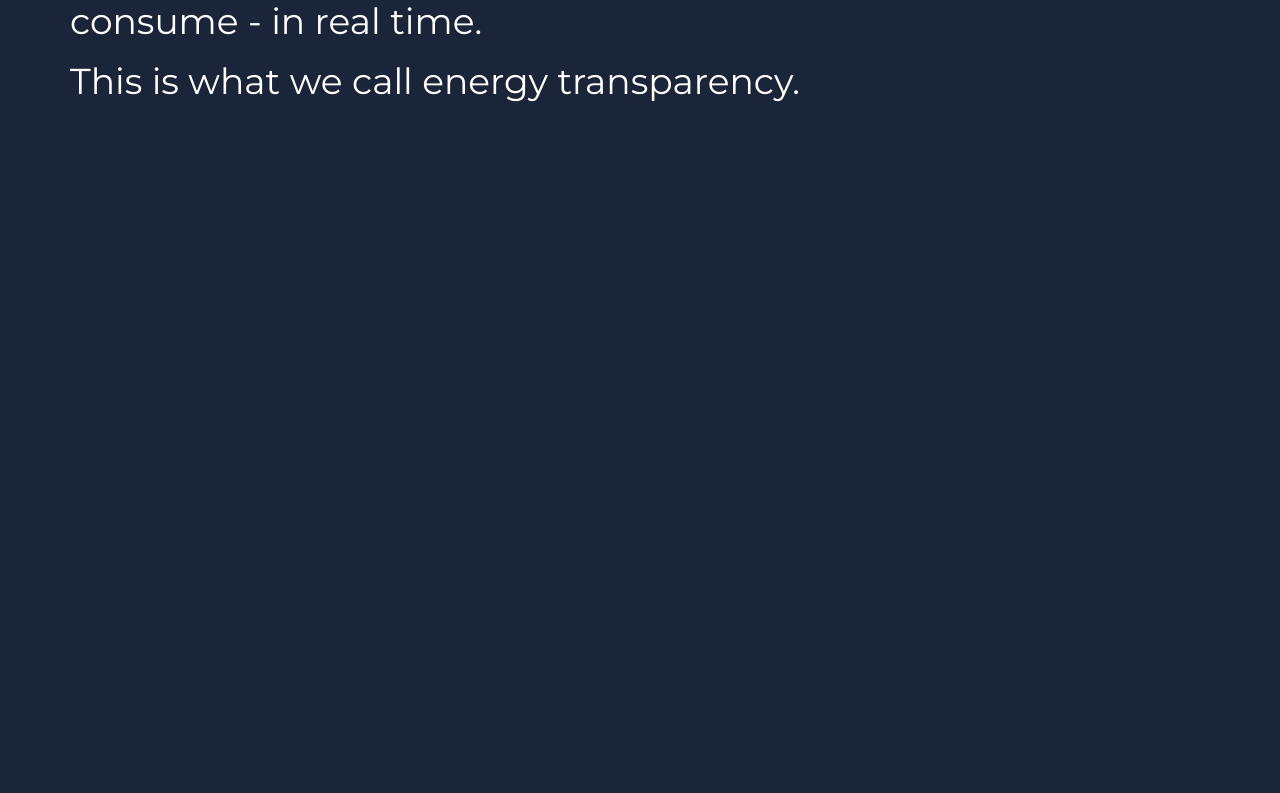
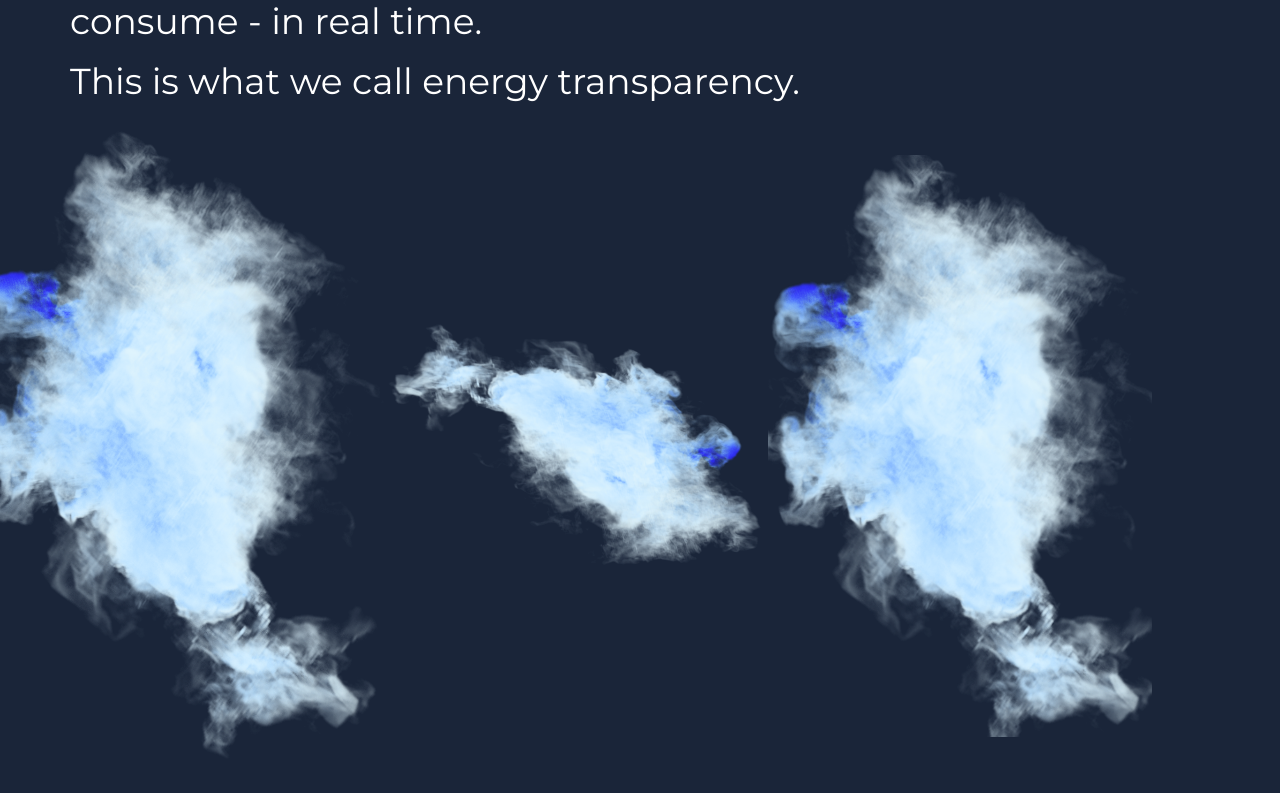
Before and after one commit to AwesomeCodeClimber/Renewable-Energy-Measurement-Service, a React (Create React App) app in the folder frontend/: page /about in a window 1280 px wide. Shown: the part 1445-2238 px from the top of the page. Built offline with nearby package versions, Linux system fonts and the light colour scheme; a web font is replaced by a local one.

Commit message:
cloud section basic addition

```diff
--- a/frontend/src/Main/new/Public/cloud.js
+++ b/frontend/src/Main/new/Public/cloud.js
@@ -1,8 +1,25 @@
-
+import * as React from 'react'
+import positive_1 from '../../../assets/img/cloud/designed/positive_0_0.png'
+import positive_2 from '../../../assets/img/cloud/designed/positive_1_0.png'
+import positive_3 from '../../../assets/img/cloud/designed/positive_2_0.png'
+import negative_1 from '../../../assets/img/cloud/designed/negative_0_0.png'
+import negative_2 from '../../../assets/img/cloud/designed/negative_1_0.png'
+import negative_3 from '../../../assets/img/cloud/designed/negative_2_0.png'
 
 export default function Cloud() {
-    return(
-        <>
-        </>
+    return (
+        <div className="cloud-section">
+            <div className="positive">
+                <img className="cloud positive-cloud positive_1" alt="positive_1" src={positive_1} />
+                <img className="cloud positive-cloud positive_2" alt="positive_2" src={positive_2} />
+                <img className="cloud positive-cloud positive_3" alt="positive_3" src={positive_3} />
+            </div>
+
+            {/* <div className="negative">
+                <img className="cloud negative-cloud" alt="negative_1" src={negative_1} />
+                <img className="cloud negative-cloud" alt="negative_2" src={negative_2} />
+                <img className="cloud negative-cloud" alt="negative_3" src={negative_3} />
+            </div> */}
+        </div>
     )
 }
--- a/frontend/src/Style.css
+++ b/frontend/src/Style.css
@@ -272,3 +272,9 @@ font-weight: 300 !important;
         max-width: 540px;
     }
 }
+
+/* Cloud  */
+
+.cloud {
+    width: 30%;
+}
```
Also changed, not shown: frontend/src/Main/new/Public/offersection.js (line endings or trailing spaces).
